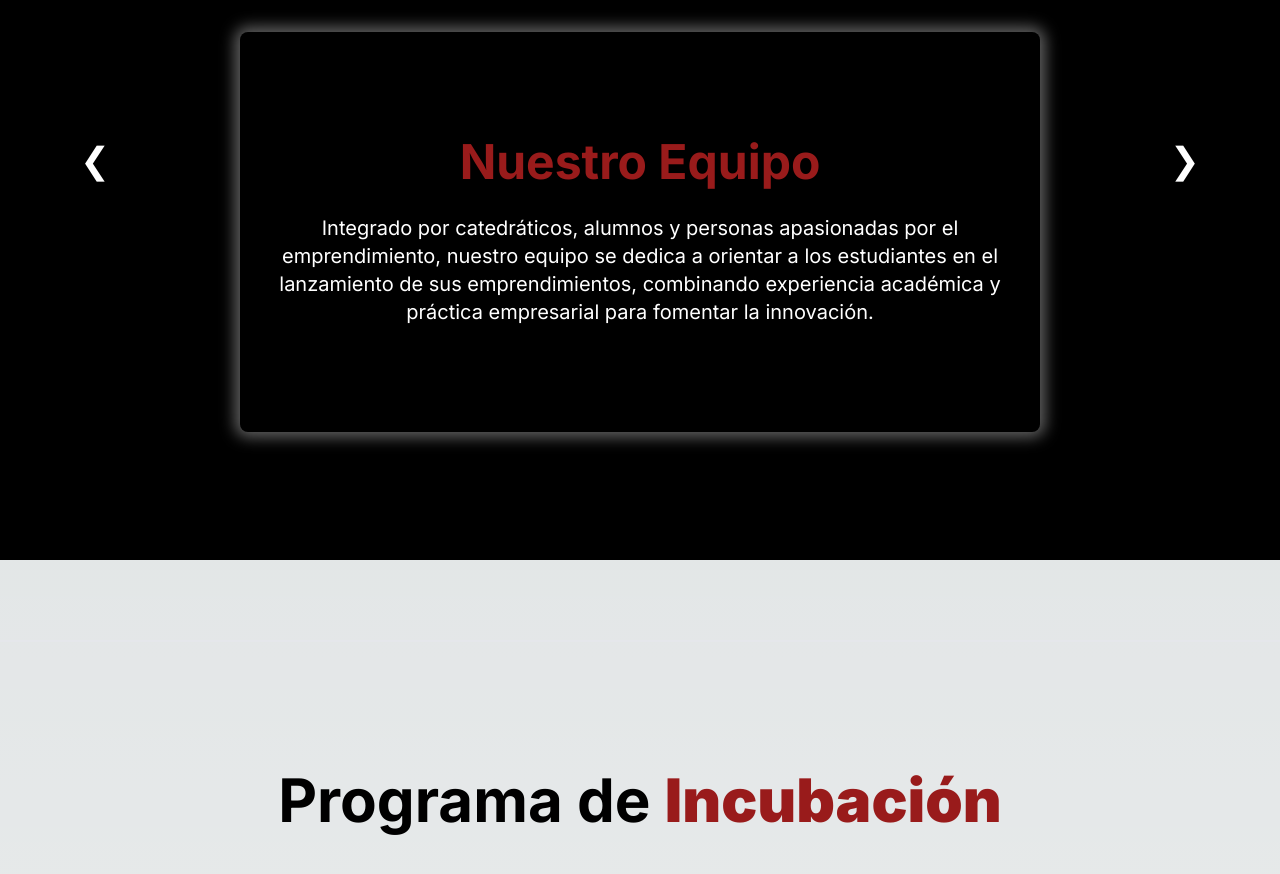
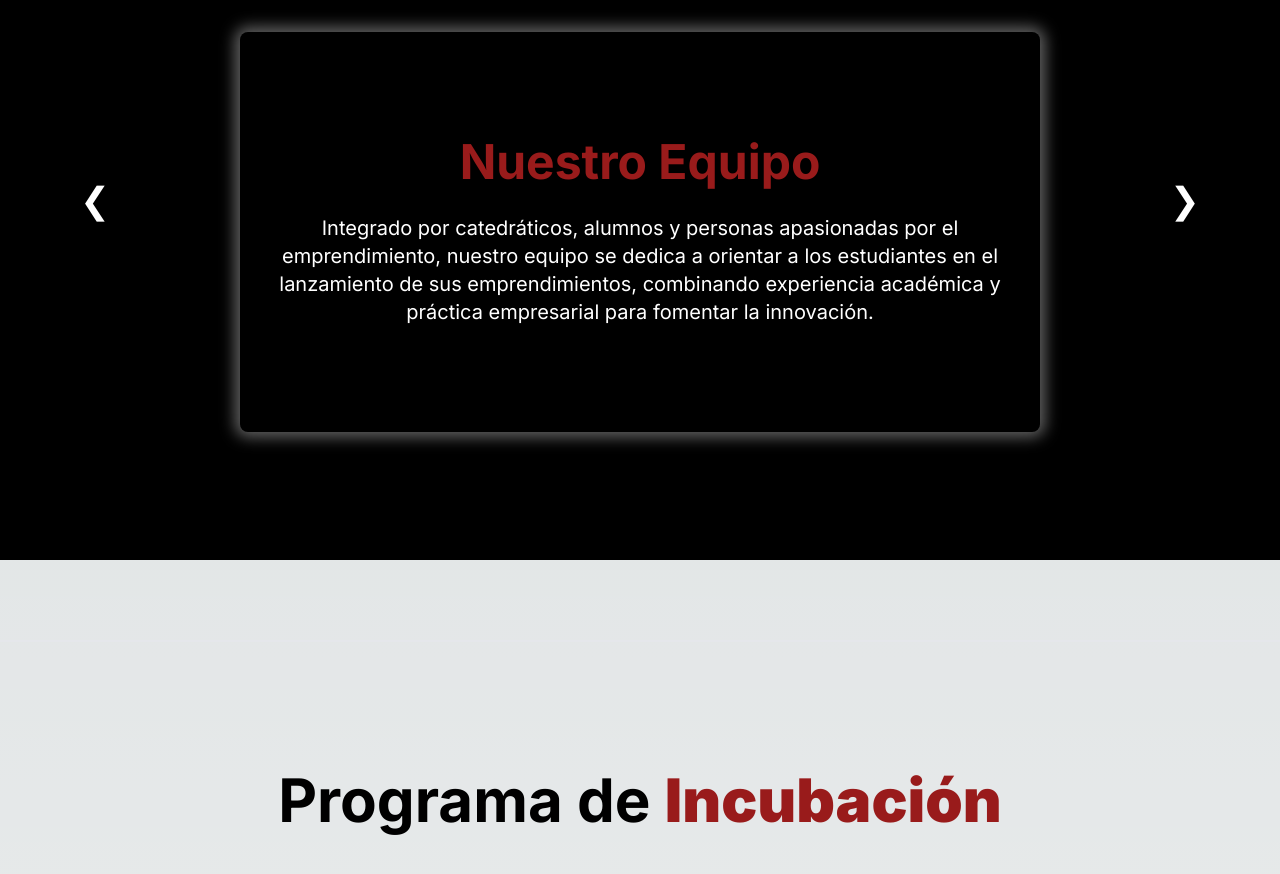
Before and after one commit to JoseanG24/Business-Incubator-Landing-Page, a Next.js app: page / in a window 1280 px wide. Shown: the part 1040-1914 px from the top of the page. Built offline with nearby package versions, Linux system fonts and the light colour scheme; a web font is replaced by a local one.

Commit message:
Update About.tsx
moved buttons

```diff
--- a/app/components/About.tsx
+++ b/app/components/About.tsx
@@ -60,13 +60,13 @@ const About = () => {
         <h1 className="text-5xl font-bold text-white mb-24">¿Quiénes somos?</h1>
         <button
             onClick={() => changeSlide(false)}
-            className="absolute left-0 z-10 ml-4 md:ml-8 lg:ml-12 xl:ml-16 text-white bg-black bg-opacity-75 hover:bg-opacity-100 rounded-full p-4 text-4xl focus:outline-none"
+            className="absolute left-0 z-10 ml-4 md:ml-8 lg:ml-12 xl:ml-16 mt-20 text-white bg-black bg-opacity-75 hover:bg-opacity-100 rounded-full p-4 text-4xl focus:outline-none"
           >
             &#10094;
           </button>
           <button
             onClick={() => changeSlide(true)}
-            className="absolute right-0 z-10 mr-4 md:mr-8 lg:mr-12 xl:mr-16 text-white bg-black bg-opacity-75 hover:bg-opacity-100 rounded-full p-4 text-4xl focus:outline-none"
+            className="absolute right-0 z-10 mr-4 md:mr-8 lg:mr-12 xl:mr-16 mt-20 text-white bg-black bg-opacity-75 hover:bg-opacity-100 rounded-full p-4 text-4xl focus:outline-none"
           >
             &#10095;
           </button>
```
